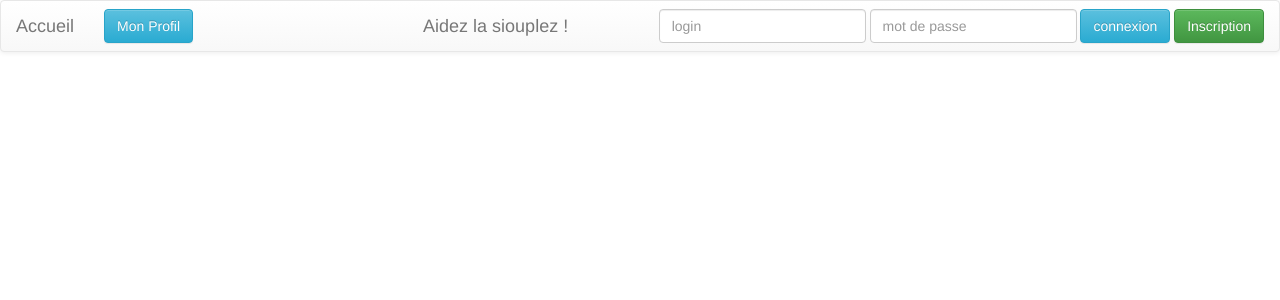
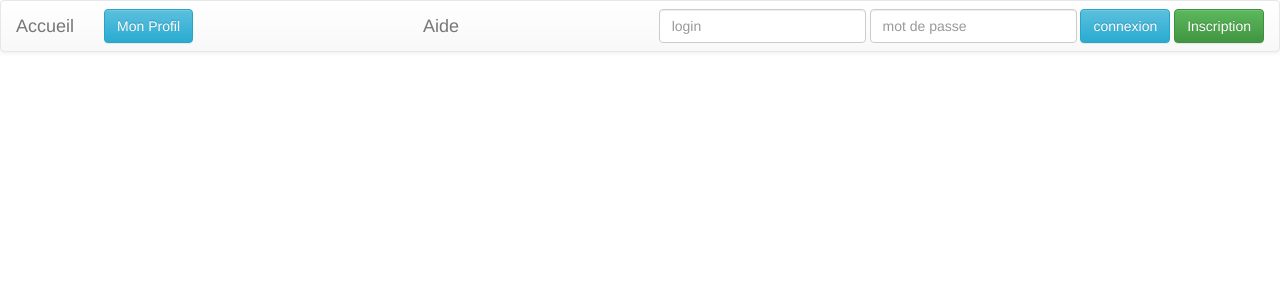
Before and after one commit to Mickatronic/GestNote, a PHP site: page /Aide.php in a window 1280 px wide. Shown: the top 300 px of the page. Run offline with PHP 8.4, Linux system fonts and the light colour scheme.

Commit message:
change Aide
change aide

```diff
--- a/www/Aide.php
+++ b/www/Aide.php
@@ -30,7 +30,7 @@
 
 				</div>
 
-				<div class="navbar-brand" style="margin-left:200px">Aidez la siouplez !</div>
+				<div class="navbar-brand" style="margin-left:200px">Aide</div>
 				<form action="Connexion.php" method="GET" class="navbar-form navbar-right" role="search">
 					<div class="form-group">
 						<input name="login" type="text" class="form-control" placeholder="login"/>
```
